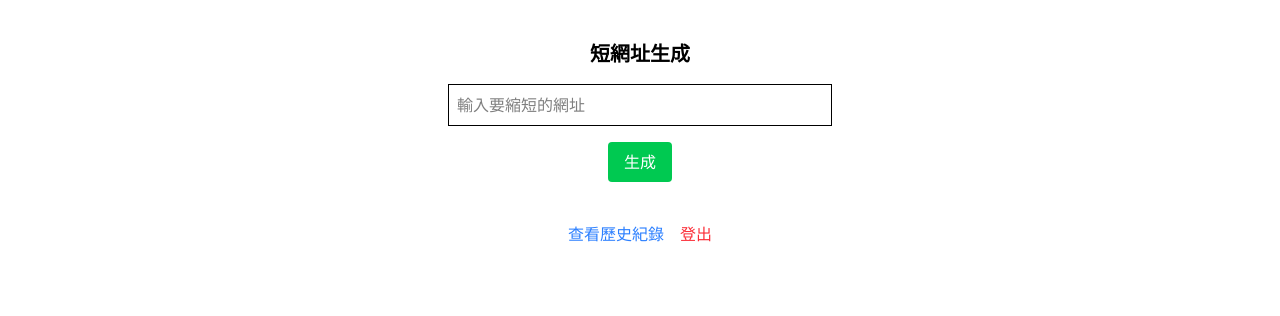
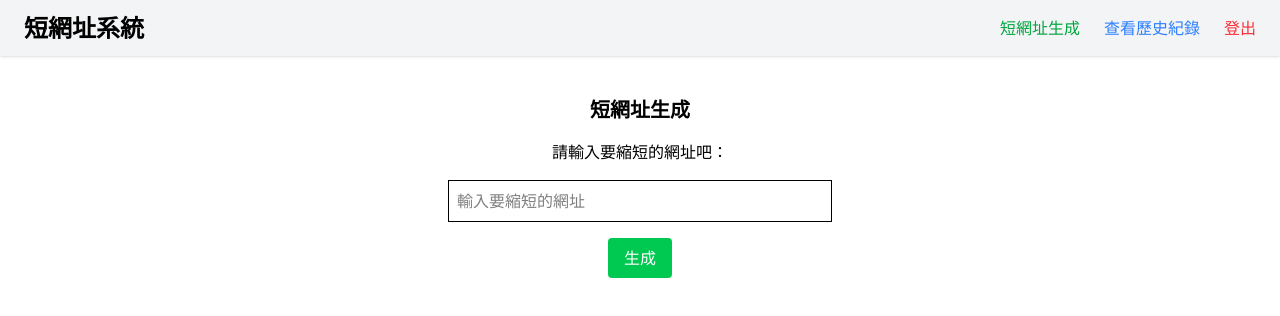
Before and after one commit to r567tw/shortener-app, a React (Vite) app: page / in a window 1280 px wide. Shown: the top 316 px of the page. Built offline with nearby package versions, Linux system fonts and the light colour scheme; no server answers; sample sign-in values are in the browser's storage.

Commit message:
Add Navbar component to multiple pages

```diff
--- /dev/null
+++ b/src/components/Navbar.tsx
@@ -0,0 +1,31 @@
+import { Link, useLocation } from "react-router-dom";
+
+export default function Navbar() {
+  const isLogin = localStorage.getItem("jwt") !== null;
+
+  const location = useLocation();
+  function logout() {
+    localStorage.removeItem("jwt");
+    window.location.href = "/login";
+  }
+  return (
+    <nav className="w-full flex justify-end items-center bg-gray-100 px-6 py-3 mb-8 shadow">
+      <div className="flex-grow">
+        <h1 className="text-2xl font-bold">短網址系統</h1>
+      </div>
+      {isLogin && (
+        <>
+          <Link className="text-green-600 mr-6" to="/">
+            短網址生成
+          </Link>
+          <Link className="text-blue-500 mr-6" to="/history">
+            查看歷史紀錄
+          </Link>
+          <button className="text-red-500" onClick={logout}>
+            登出
+          </button>
+        </>
+      )}
+    </nav>
+  );
+}
--- a/src/pages/Dashboard.tsx
+++ b/src/pages/Dashboard.tsx
@@ -1,8 +1,8 @@
 import { useState } from "react";
 import axios from "axios";
 // import QRCode from "qrcode.react"; // Todo: 晚一點在處理 QRcode 的問題
-import { Link } from "react-router-dom";
 import { API_BASE_URL, BASE_URL } from "../config";
+import Navbar from "../components/Navbar";
 
 const Dashboard: React.FC = () => {
   const [url, setUrl] = useState("");
@@ -23,14 +23,12 @@ const Dashboard: React.FC = () => {
     }
   }
 
-  function logout() {
-    localStorage.removeItem("jwt");
-    window.location.href = "/login";
-  }
-
   return (
+    <>
+      <Navbar />
       <div className="flex flex-col items-center mt-10 space-y-4">
         <h1 className="text-xl font-bold">短網址生成</h1>
+        <p>請輸入要縮短的網址吧：</p>
         <input
           className="border p-2 w-96"
           placeholder="輸入要縮短的網址"
@@ -53,22 +51,13 @@ const Dashboard: React.FC = () => {
                 target="_blank"
                 rel="noreferrer"
               >
-              {BASE_URL}/s/
-              {shortUrl}
+                {BASE_URL}/s/{shortUrl}
               </a>
             </p>
           </div>
         )}
-
-      <div className="flex gap-4 mt-6">
-        <Link className="text-blue-500" to="/history">
-          查看歷史紀錄
-        </Link>
-        <button className="text-red-500" onClick={logout}>
-          登出
-        </button>
       </div>
-    </div>
+    </>
   );
 };
 export default Dashboard;
--- a/src/pages/History.tsx
+++ b/src/pages/History.tsx
@@ -1,8 +1,8 @@
 import { useEffect, useState } from "react";
 import axios from "axios";
-import { Link } from "react-router-dom";
 import { type ShortUrl } from "../types";
 import { API_BASE_URL, BASE_URL } from "../config";
+import Navbar from "../components/Navbar";
 
 const History: React.FC = () => {
   const [records, setRecords] = useState<ShortUrl[]>([]);
@@ -22,11 +22,10 @@ const History: React.FC = () => {
   }, []);
 
   return (
+    <>
+      <Navbar />
       <div className="p-6">
         <h1 className="text-xl font-bold mb-4">歷史紀錄</h1>
-      <Link className="text-blue-500" to="/">
-        ← 回生成頁
-      </Link>
         <ul className="mt-4 space-y-2">
           {records.map((r) => (
             <li key={r.short} className="border p-2 rounded">
@@ -46,6 +45,7 @@ const History: React.FC = () => {
           ))}
         </ul>
       </div>
+    </>
   );
 };
 export default History;
--- a/src/pages/Login.tsx
+++ b/src/pages/Login.tsx
@@ -1,6 +1,7 @@
 import { useState } from "react";
 import axios from "axios";
 import { API_BASE_URL } from "../config";
+import Navbar from "../components/Navbar";
 
 const Login: React.FC = () => {
   const [email, setEmail] = useState("");
@@ -23,6 +24,8 @@ const Login: React.FC = () => {
   }
 
   return (
+    <div>
+      <Navbar />
       <div className="flex flex-col items-center mt-20 space-y-4">
         <h1 className="text-2xl font-bold">登入</h1>
         <input
@@ -45,6 +48,7 @@ const Login: React.FC = () => {
           登入
         </button>
       </div>
+    </div>
   );
 };
 export default Login;
```
Lines whose indentation alone changed are shown as unchanged.
